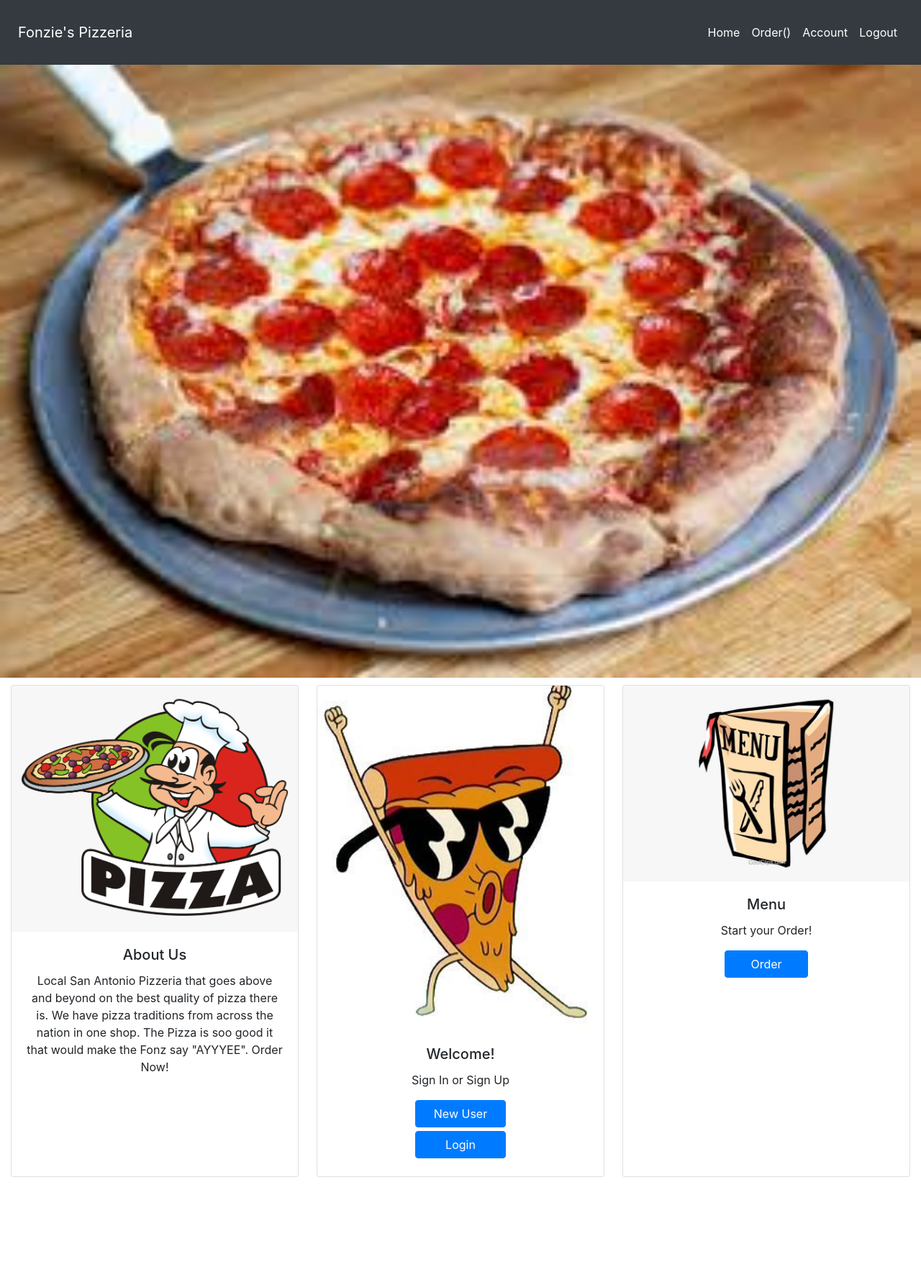
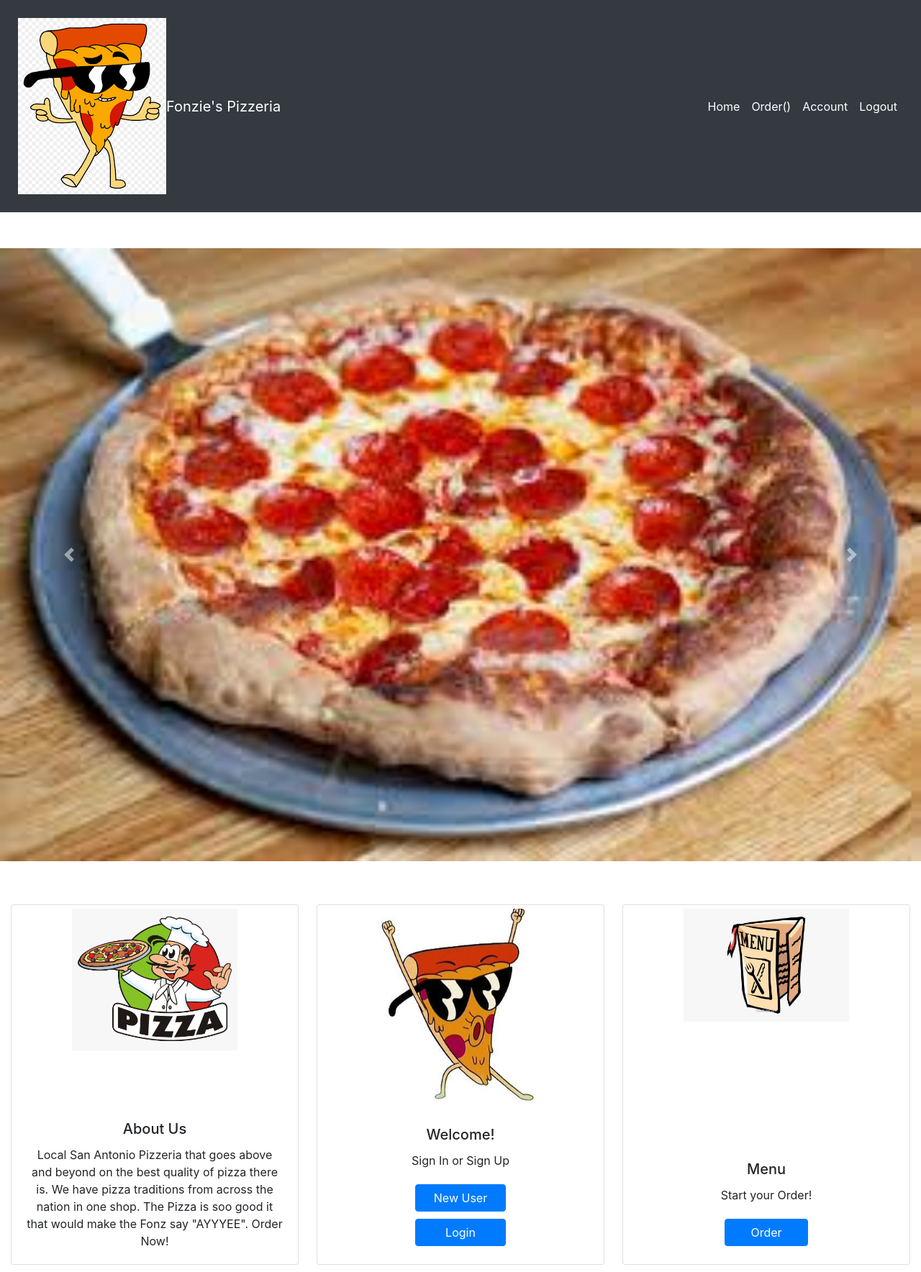
Before and after one commit to AlfonzoVillarreal/Fonzies_Pizzeria, a Django app: page / in a window 1280 px wide. Shown: the whole page at 72% size. Before the commit the page ends 1636 px from the top, so only its background shows below. Run offline with Django 3.2, Linux system fonts and the light colour scheme; some libraries are stand-ins or nearby versions.

Commit message:
More styling

```diff
--- a/pizza_app/static/css/style.css
+++ b/pizza_app/static/css/style.css
@@ -1,6 +1,7 @@
 /* Navbar */
 .navbar {
     padding: 25px;
+    margin-bottom: 50px;
 }
 .navbar-expand-lg .navbar-collapse {
     flex-direction: column;
@@ -42,6 +43,7 @@
 #card-container {
     display: flex;
     justify-content: space-evenly;
+    margin-top: 50px;
 }
 .card {
     display: inline-flex;
@@ -59,6 +61,15 @@
     display: flex;
     justify-content: center;
     margin: 5px;
+}
+.card img {
+    max-width: 15rem;
+    padding: 5px;
+}
+.card-body {
+    display: flex;
+    flex-direction: column;
+    justify-content: flex-end;
 }
 
 
--- a/pizza_app/templates/account.html
+++ b/pizza_app/templates/account.html
@@ -12,6 +12,7 @@
 <body>
     <!--Navbar-->
     <nav class="navbar navbar-expand-lg navbar-dark bg-dark">
+        <img src="{% static 'images/cool_pizza_guy.png' %}" alt="Cool Guy">
         <a class="navbar-brand" href="/">Fonzie's Pizzeria</a>
         <button class="navbar-toggler" type="button" data-toggle="collapse" data-target="#navbarNavAltMarkup" aria-controls="navbarNavAltMarkup" aria-expanded="false" aria-label="Toggle navigation">
             <span class="navbar-toggler-icon"></span>
--- a/pizza_app/templates/checkout.html
+++ b/pizza_app/templates/checkout.html
@@ -12,6 +12,7 @@
 <body>
     <!--Navbar-->
     <nav class="navbar navbar-expand-lg navbar-dark bg-dark">
+        <img src="{% static 'images/cool_pizza_guy.png' %}" alt="Cool Guy">
         <a class="navbar-brand" href="/">Fonzie's Pizzeria</a>
         <button class="navbar-toggler" type="button" data-toggle="collapse" data-target="#navbarNavAltMarkup" aria-controls="navbarNavAltMarkup" aria-expanded="false" aria-label="Toggle navigation">
             <span class="navbar-toggler-icon"></span>
--- a/pizza_app/templates/home.html
+++ b/pizza_app/templates/home.html
@@ -12,6 +12,7 @@
 <body>
     <!--Navbar-->
     <nav class="navbar navbar-expand-lg navbar-dark bg-dark">
+        <img src="{% static 'images/cool_pizza_guy.png' %}" alt="Cool Guy">
         <a class="navbar-brand" href="">Fonzie's Pizzeria</a>
         <button class="navbar-toggler" type="button" data-toggle="collapse" data-target="#navbarNavAltMarkup" aria-controls="navbarNavAltMarkup" aria-expanded="false" aria-label="Toggle navigation">
             <span class="navbar-toggler-icon"></span>
@@ -27,24 +28,32 @@
     </nav>
 
     <!--Carousel-->
-    <div id="carouselExampleSlidesOnly" class="carousel slide" data-ride="carousel">
+    <div id="carouselExampleControls" class="carousel slide" data-ride="carousel">
         <div class="carousel-inner">
             <div class="carousel-item active">
-                <img class="d-block w-100" src="/pizza_app/static/images/pep_pizza.jpg" alt="Pepperoni Pizza">
+                <img class="d-block w-100" src="{% static 'images/pep_pizza.jpg' %}" alt="Pepperoni Pizza">
             </div>
             <div class="carousel-item">
-                <img class="d-block w-100" src="/pizza_app/static/images/saus_pizza.jpg" alt="Sausage Pizza">
+                <img class="d-block w-100" src="{% static 'images/veggie_pizza.jpg' %}" alt="Veggie Pizza">
             </div>
             <div class="carousel-item">
-                <img class="d-block w-100" src="/pizza_app/static/images/veggie_pizza.jpg" alt="Veggie Pizza">
+                <img class="d-block w-100" src="{% static 'images/saus_pizza.jpg' %}" alt="Sausage Pizza">
             </div>
         </div>
+        <a class="carousel-control-prev" href="#carouselExampleControls" role="button" data-slide="prev">
+            <span class="carousel-control-prev-icon" aria-hidden="true"></span>
+            <span class="sr-only">Previous</span>
+        </a>
+        <a class="carousel-control-next" href="#carouselExampleControls" role="button" data-slide="next">
+            <span class="carousel-control-next-icon" aria-hidden="true"></span>
+            <span class="sr-only">Next</span>
+        </a>
     </div>
 
     <!--Card Container-->
     <div id="card-container">
         <div class="card" style="width: 25rem;">
-            <img class="card-img-top" src="/pizza_app/static/images/pizza_chef.png" alt="pizza_chef">
+            <img class="card-img-top" src="{% static 'images/pizza_chef.png' %}" alt="pizza_chef">
             <div class="card-body">
                 <h5 class="card-title">About Us</h5>
                 <p class="card-text">Local San Antonio Pizzeria that goes above and beyond on the best quality of pizza there is. We have pizza traditions from across the nation in one shop. The Pizza is soo good it that would make the Fonz say "AYYYEE". Order Now!</p>
@@ -52,7 +61,7 @@
         </div>
         <!--Login/Register-->
         <div class="card" style="width: 25rem;">
-            <img class="card-img-top" src="/pizza_app/static/images/hands_up_pizza_guy.jpg" alt="pizza_score">
+            <img class="card-img-top" src="{% static 'images/hands_up_pizza_guy.jpg' %}" alt="pizza_score">
             <div class="card-body">
                 <h5 class="card-title">Welcome!</h5>
                 <p class="card-text">Sign In or Sign Up</p>
@@ -62,7 +71,7 @@
         </div>
         <!--Order-->
         <div class="card" style="width: 25rem;">
-            <img class="card-img-top" src="/pizza_app/static/images/menu.png" alt="menu">
+            <img class="card-img-top" src="{% static 'images/menu.png' %}" alt="menu">
             <div class="card-body">
                 <h5 class="card-title">Menu</h5>
                 <p class="card-text">Start your Order!</p>
--- a/pizza_app/templates/login.html
+++ b/pizza_app/templates/login.html
@@ -12,6 +12,7 @@
 <body>
     <!--Navbar-->
     <nav class="navbar navbar-expand-lg navbar-dark bg-dark">
+        <img src="{% static 'images/cool_pizza_guy.png' %}" alt="Cool Guy">
         <a class="navbar-brand" href="/">Fonzie's Pizzeria</a>
         <button class="navbar-toggler" type="button" data-toggle="collapse" data-target="#navbarNavAltMarkup" aria-controls="navbarNavAltMarkup" aria-expanded="false" aria-label="Toggle navigation">
             <span class="navbar-toggler-icon"></span>
--- a/pizza_app/templates/new_user.html
+++ b/pizza_app/templates/new_user.html
@@ -12,6 +12,7 @@
 <body>
     <!--Navbar-->
     <nav class="navbar navbar-expand-lg navbar-dark bg-dark">
+        <img src="{% static 'images/cool_pizza_guy.png' %}" alt="Cool Guy">
         <a class="navbar-brand" href="/">Fonzie's Pizzeria</a>
         <button class="navbar-toggler" type="button" data-toggle="collapse" data-target="#navbarNavAltMarkup" aria-controls="navbarNavAltMarkup" aria-expanded="false" aria-label="Toggle navigation">
             <span class="navbar-toggler-icon"></span>
--- a/pizza_app/templates/order.html
+++ b/pizza_app/templates/order.html
@@ -12,6 +12,7 @@
 <body>
     <!--Navbar-->
     <nav class="navbar navbar-expand-lg navbar-dark bg-dark">
+        <img src="{% static 'images/cool_pizza_guy.png' %}" alt="Cool Guy">
         <a class="navbar-brand" href="/">Fonzie's Pizzeria</a>
         <button class="navbar-toggler" type="button" data-toggle="collapse" data-target="#navbarNavAltMarkup" aria-controls="navbarNavAltMarkup" aria-expanded="false" aria-label="Toggle navigation">
             <span class="navbar-toggler-icon"></span>
--- a/pizza_app/views.py
+++ b/pizza_app/views.py
@@ -5,14 +5,12 @@ from .models import *
 
 # Create your views here.
 def home(request):
-    request.session.flush()
     return render(request, 'home.html')
 
 def new_user(request):
     if request.method == "POST":
         errors = User.objects.reg_validator(request.POST)
         print(errors)
-
 
     new_user = User.objects.create(
         first_name = request.POST['fname'],
@@ -27,12 +25,12 @@ def new_user(request):
 def login(request):
     if request.method == "POST":
         errors = User.objects.login_validator(request.POST)
-        return redirect('/')
-
 
     return render(request, 'login.html')
 
 def order(request):
+    Order.objects.all()
+
     return render(request, 'order.html')
 
 def checkout(request):
@@ -65,7 +63,6 @@ def edit(request, id):
     pizza_edit.descriptions = request.POST['']
     pizza_edit.price = request.POST['']
     pizza_edit.save()
-
     return redirect('/account')
 
 def delete(request, id):
```
